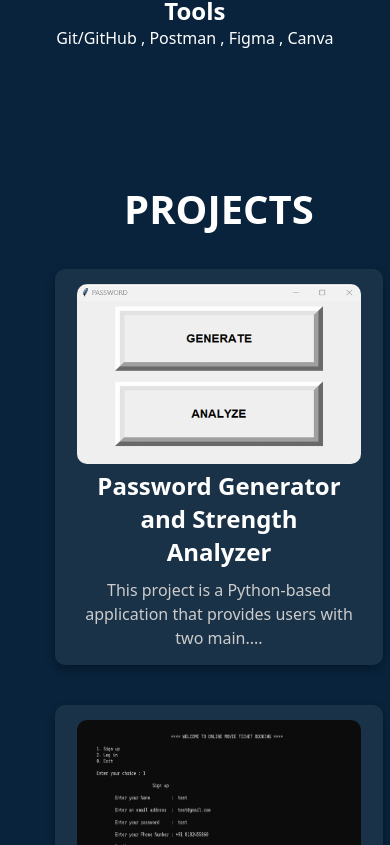
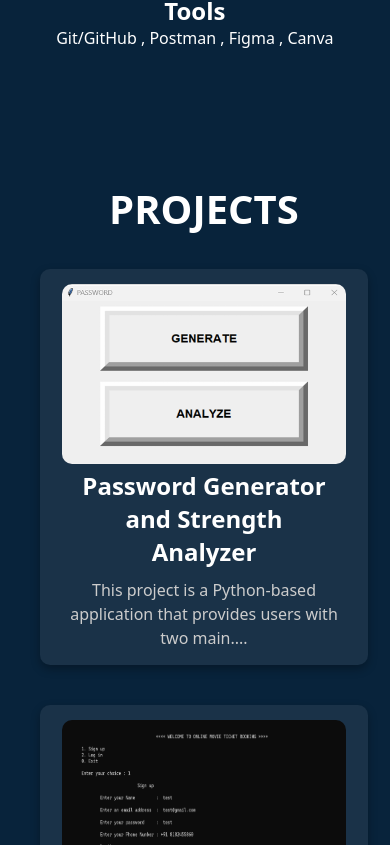
Before and after one commit to bharathhonakatti26/PORTFOLIO, a React (Vite) app: page / in a window 390 px wide. Shown: the part 1759-2604 px from the top of the page. Built offline with nearby package versions, Linux system fonts and the light colour scheme.

Commit message:
Updated Files

```diff
--- a/src/Component/Responsive_Portfolio.css
+++ b/src/Component/Responsive_Portfolio.css
@@ -367,7 +367,7 @@
     /* Projects Section */
     .projects {
         padding: 60px 15px;
-        margin-left: 25px;
+        margin-left: 10px;
     }
 
     .project-image{
```
